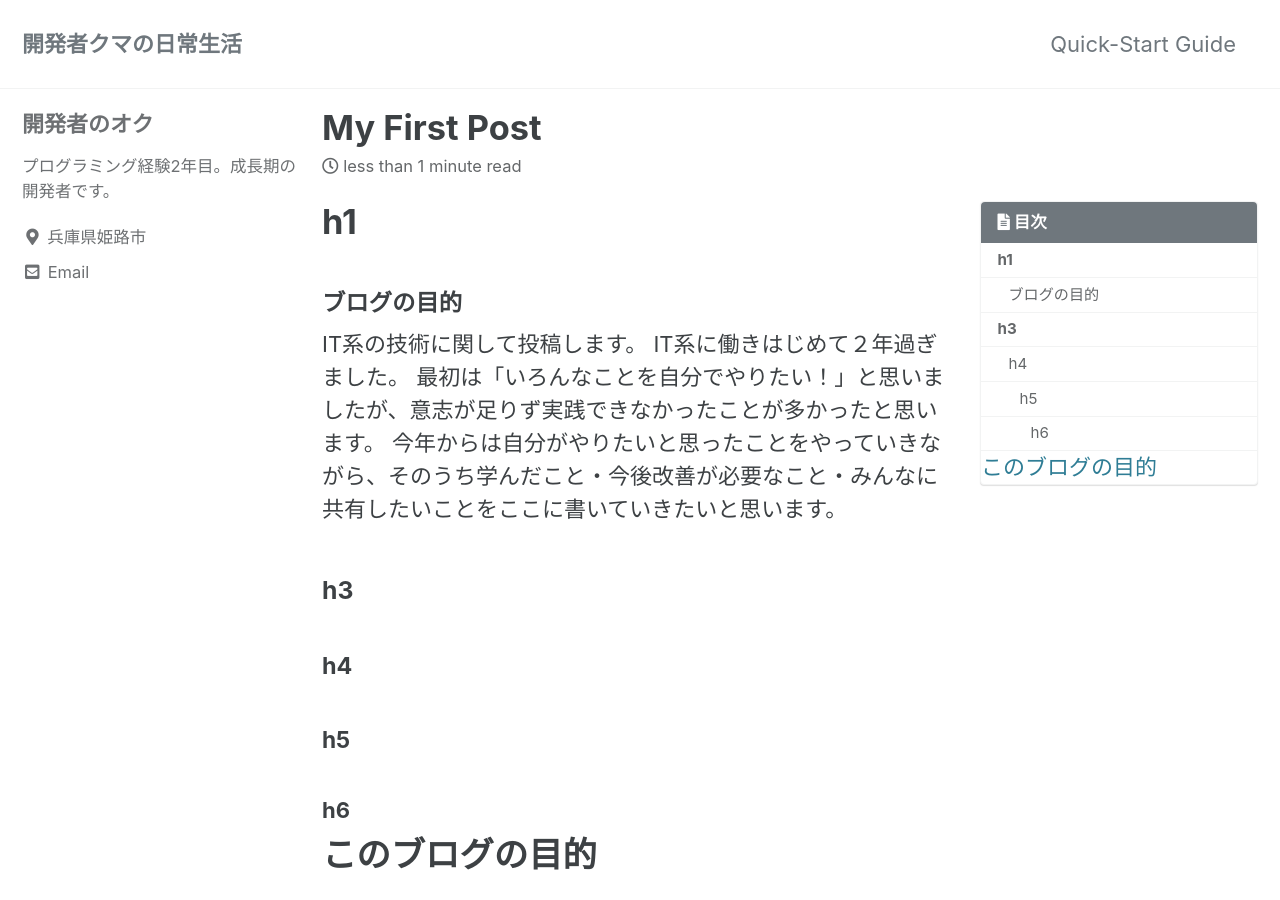
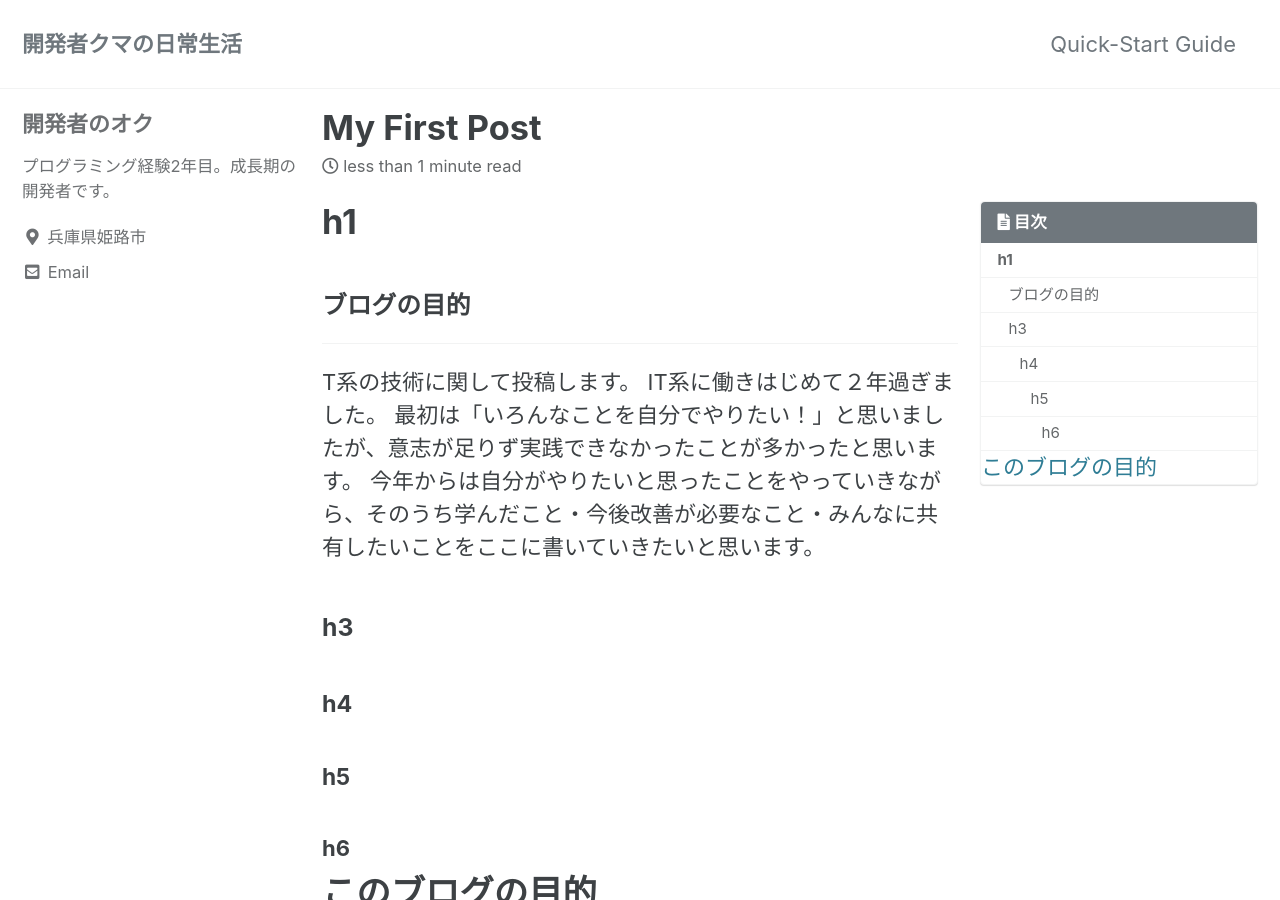
Before and after one commit to himejiKuma/developingKuma, a Jekyll site: the page built from _posts/2021-01-01-firstPost.md, in a window 1280 px wide and 900 px high. Built offline with Jekyll 4.4.1, drawn with Linux system fonts in a browser that asks for light colours; cached includes are drawn as plain includes; comment, search, counter and statistics services are not loaded.

```diff
--- a/_posts/2021-01-01-firstPost.md
+++ b/_posts/2021-01-01-firstPost.md
@@ -10,8 +10,10 @@ comments : true
 
 # h1
 
-#### ブログの目的
-IT系の技術に関して投稿します。
+### ブログの目的
+------
+
+T系の技術に関して投稿します。
 IT系に働きはじめて２年過ぎました。
 最初は「いろんなことを自分でやりたい！」と思いましたが、意志が足りず実践できなかったことが多かったと思います。
 今年からは自分がやりたいと思ったことをやっていきながら、そのうち学んだこと・今後改善が必要なこと・みんなに共有したいことをここに書いていきたいと思います。
```
